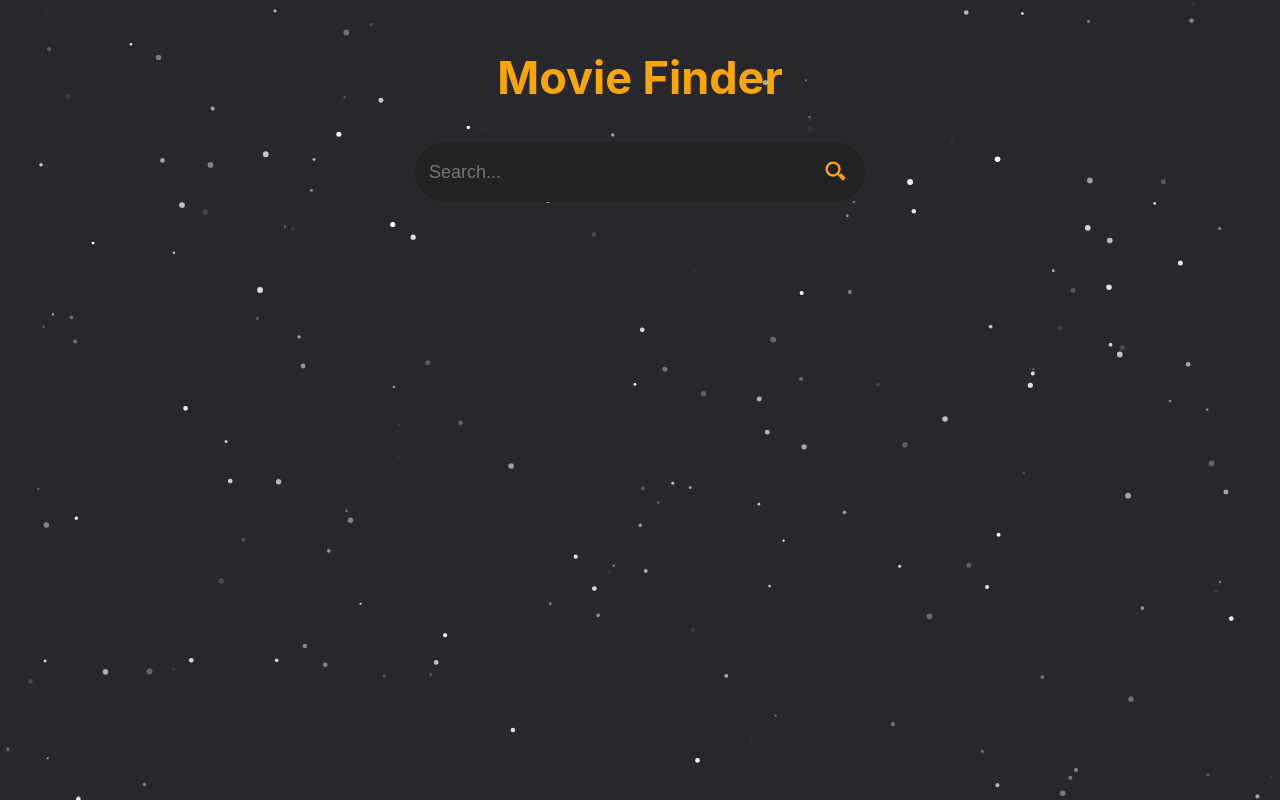
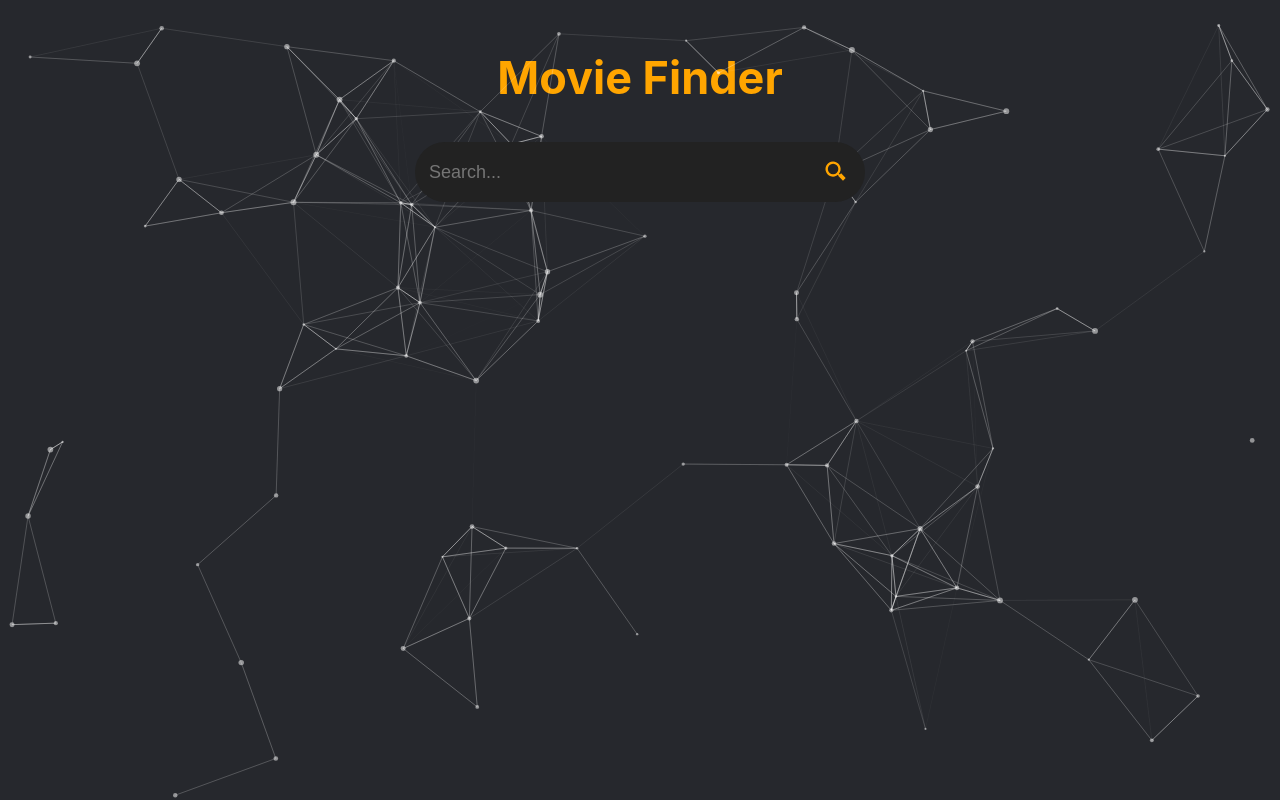
Before and after one commit to DanishQ1011/MovieFinder, a React (Create React App) app: page / in a window 1280 px wide. Built offline with nearby package versions, Linux system fonts and the light colour scheme.

Commit message:
MovieCard.jsx Alteration

```diff
--- a/package.json
+++ b/package.json
@@ -10,6 +10,7 @@
     "@testing-library/react": "^13.4.0",
     "@testing-library/user-event": "^13.5.0",
     "framer-motion": "^10.16.1",
+    "lodash": "^4.17.21",
     "react": "^18.0.0",
     "react-dom": "^18.2.0",
     "react-router-dom": "^6.15.0",
--- a/src/App.js
+++ b/src/App.js
@@ -5,8 +5,9 @@ import { Container, Heading, Center } from '@chakra-ui/react';
 import { useEffect, useState } from 'react';
 
 function App() {
-  const API_KEY = 'db9b2282'; // Your OMDb API key
+  const API_KEY = 'db9b2282'; // OMDb API key
   const API_URL = `https://www.omdbapi.com/?apikey=${API_KEY}`;
+
 
   const [searchTerm, setSearchTerm] = useState('');
   const [movies, setMovies] = useState([]);
@@ -57,8 +58,10 @@ function App() {
               name="q"
               placeholder="Search..."
               value={searchTerm}
-              onChange={(e) => setSearchTerm(e.target.value)}
               onKeyDown={handleKeyPress}
+              onChange={(e) => {
+                setSearchTerm(e.target.value);
+              }}
             />
             <button
               className="search-button"
--- a/src/Components/MovieCard.jsx
+++ b/src/Components/MovieCard.jsx
@@ -1,16 +1,20 @@
-import { Card, CardBody, CardFooter, CardHeader, Img, SimpleGrid, Text } from '@chakra-ui/react'
-import React from 'react'
+import React from 'react';
+import { Box, Card, CardBody, CardFooter, CardHeader, Image, SimpleGrid, Text } from '@chakra-ui/react';
 
-const MovieCard = ({movie}) => {
+const MovieCard = ({ movie }) => {
   return (
-    <SimpleGrid spacing={10} minChildWidth="300px">
-        <Card color="white">
+    <Box maxW="sm">
+      <Card color="white" maxW="100%" h="100%" w="100%" borderRadius="lg" overflow="hidden" _hover={{ boxShadow: 'lg' }}>
         <CardHeader>
           <Text>{movie.Year}</Text>
         </CardHeader>
 
         <CardBody>
-            <Img src={movie.Poster !== 'N/A' ? movie.Poster : 'https//via.placeholder.com/400'}></Img>
+          <Image
+            src={movie.Poster !== 'N/A' ? movie.Poster : 'https://via.placeholder.com/400'}
+            alt={movie.Title}
+            maxH="300px" // Reduce the image size as needed
+          />
         </CardBody>
 
         <CardFooter>
@@ -18,8 +22,8 @@ const MovieCard = ({movie}) => {
           <Text>{movie.Title}</Text>
         </CardFooter>
       </Card>
-    </SimpleGrid>
-  )
-}
+    </Box>
+  );
+};
 
 export default MovieCard;
--- a/src/components/ParticleBg.jsx
+++ b/src/components/ParticleBg.jsx
@@ -13,7 +13,7 @@ import { loadFull } from 'tsparticles'
         options={{
           "particles": {
             "number": {
-                  "value": 160,
+              "value": 80,
               "density": {
                 "enable": true,
                 "value_area": 800
@@ -38,12 +38,12 @@ import { loadFull } from 'tsparticles'
               }
             },
             "opacity": {
-                  "value": 1,
-                  "random": true,
+              "value": 0.5,
+              "random": false,
               "anim": {
-                    "enable": true,
+                "enable": false,
                 "speed": 1,
-                    "opacity_min": 0,
+                "opacity_min": 0.1,
                 "sync": false
               }
             },
@@ -52,13 +52,13 @@ import { loadFull } from 'tsparticles'
               "random": true,
               "anim": {
                 "enable": false,
-                    "speed": 4,
-                    "size_min": 0.3,
+                "speed": 40,
+                "size_min": 0.1,
                 "sync": false
               }
             },
             "line_linked": {
-                  "enable": false,
+              "enable": true,
               "distance": 150,
               "color": "#ffffff",
               "opacity": 0.4,
@@ -66,16 +66,16 @@ import { loadFull } from 'tsparticles'
             },
             "move": {
               "enable": true,
-                  "speed": 1,
+              "speed": 6,
               "direction": "none",
-                  "random": true,
+              "random": false,
               "straight": false,
               "out_mode": "out",
               "bounce": false,
               "attract": {
                 "enable": false,
                 "rotateX": 600,
-                    "rotateY": 600
+                "rotateY": 1200
               }
             }
           },
@@ -84,11 +84,11 @@ import { loadFull } from 'tsparticles'
             "events": {
               "onhover": {
                 "enable": true,
-                    "mode": "bubble"
+                "mode": "repulse"
               },
               "onclick": {
                 "enable": true,
-                    "mode": "repulse"
+                "mode": "push"
               },
               "resize": true
             },
@@ -100,14 +100,14 @@ import { loadFull } from 'tsparticles'
                 }
               },
               "bubble": {
-                    "distance": 250,
-                    "size": 0,
+                "distance": 400,
+                "size": 40,
                 "duration": 2,
-                    "opacity": 0,
+                "opacity": 8,
                 "speed": 3
               },
               "repulse": {
-                    "distance": 400,
+                "distance": 200,
                 "duration": 0.4
               },
               "push": {
```
Also changed, not shown: 1 other file (tests, documents, lock files or other folders). Lines whose indentation alone changed are shown as unchanged.
